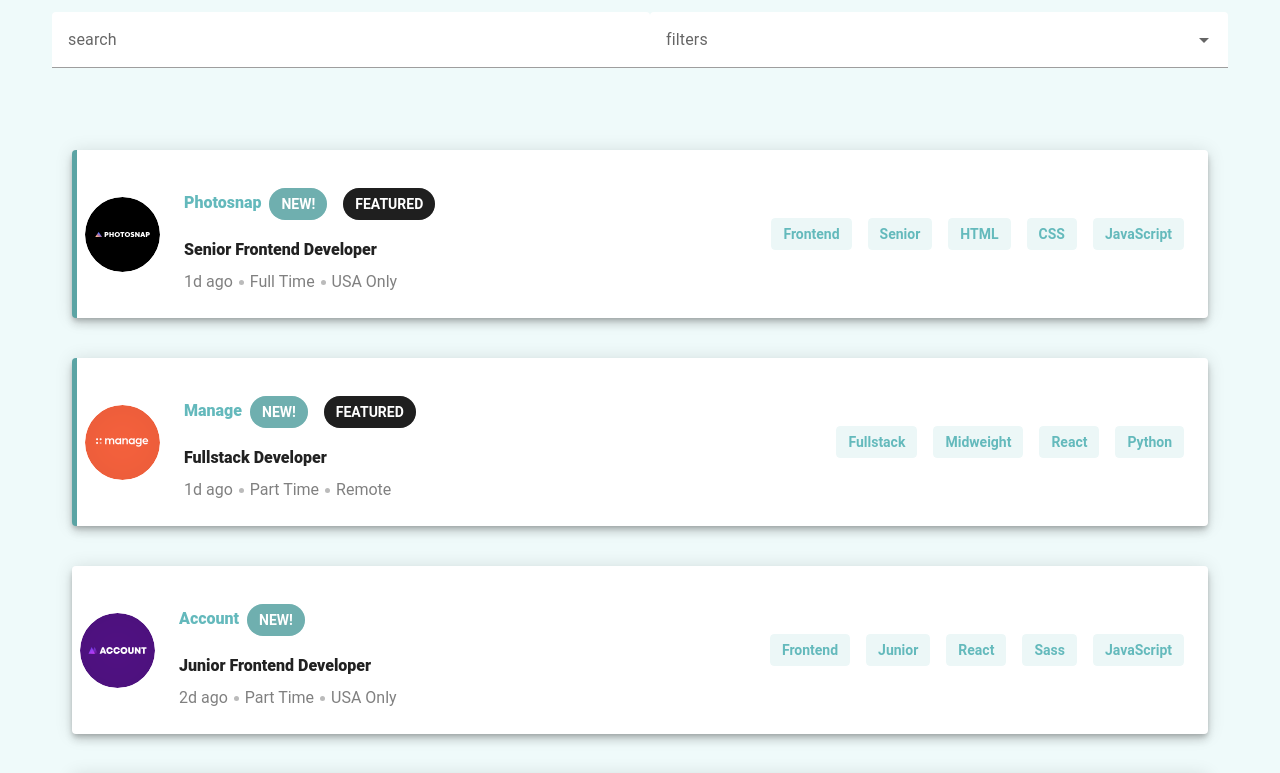
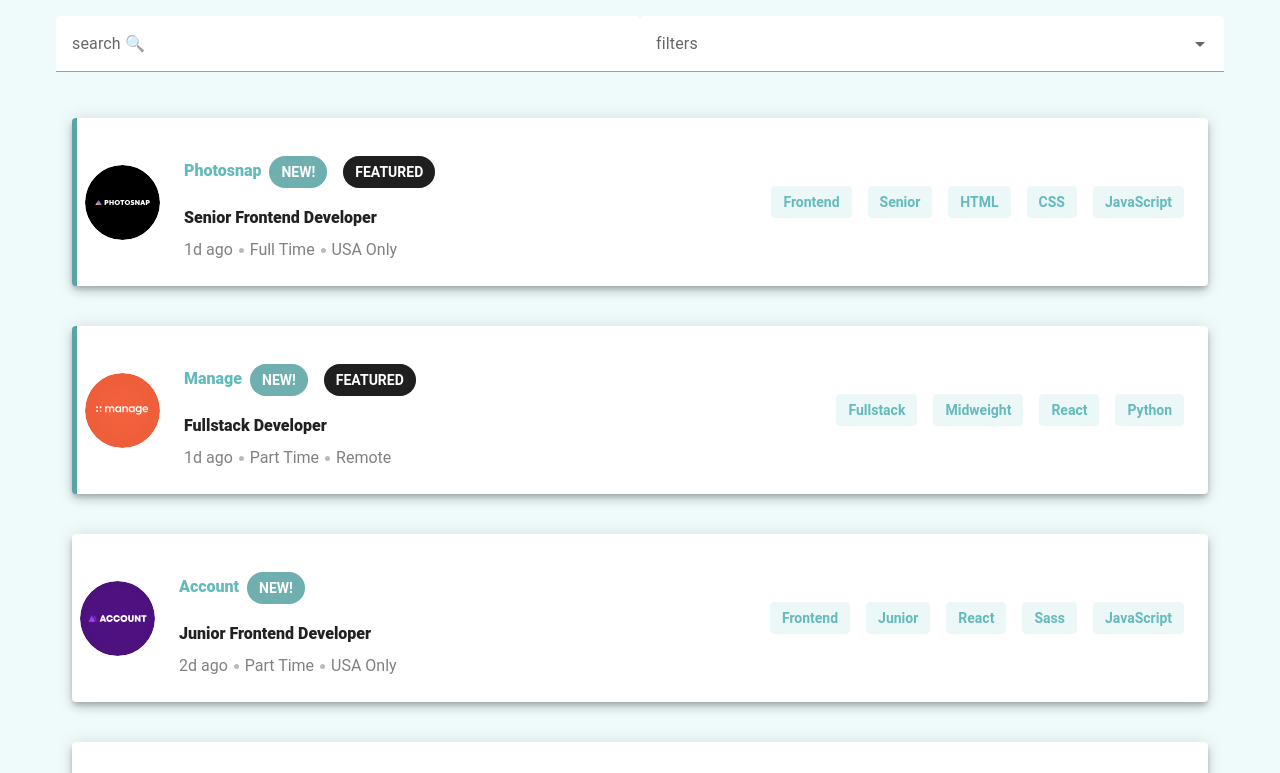
Before and after one commit to KuligKamil/job, a Vue app: page / in a window 1280 px wide. Shown: the top 773 px of the page. Built offline with nearby package versions, Linux system fonts and the light colour scheme.

Commit message:
refactor&dirty: delete useless code

```diff
--- a/src/App.vue
+++ b/src/App.vue
@@ -22,29 +22,23 @@ const filterData = computed(() => {
       && selectedFilters.value.every(info => job.informations.includes(info)))
     : jobs.value
 })
-
-
 </script>
 
 <template>
   <v-app>
     <v-container>
-
+      <v-row no-gutters>
+        <v-col cols="12" sm="12" md="6">
+          <v-text-field bg-color="white" clearable v-model="searchText" label="search 🔍">
+          </v-text-field>
+        </v-col>
+        <v-col cols="12" sm="12" md="6">
+          <v-select bg-color="white" clearable v-model="selectedFilters" :items="filters" label="filters" chips closable
+            multiple></v-select>
+        </v-col>
+      </v-row>
       <v-row dense>
-        <!-- <v-card> -->
-        <v-text-field bg-color="white" clearable v-model="searchText" label="search" style="border-radius: 50%;">
-        </v-text-field>
-        <v-select bg-color="white" clearable v-model="selectedFilters" :items="filters" label="filters" chips closable
-          multiple style="border-radius: 50%;"></v-select>
-        <!-- </v-card> -->
-      </v-row>
-      <br>
-      <br>
-      <v-row dense>
-        <!-- <v-list lines="three"> -->
         <Job v-for="job in filterData" key="job.id" v-model:filters="selectedFilters" :job="job"></Job>
-        <!-- </v-list> -->
-
       </v-row>
     </v-container>
   </v-app>
@@ -54,36 +48,4 @@ const filterData = computed(() => {
 body {
   font-size: 15px;
 }
-
-header {
-  line-height: 1.5;
-}
-
-.logo {
-  display: block;
-  margin: 0 auto 2rem;
-}
-
-@media (min-width: 1024px) {
-  header {
-    display: flex;
-    place-items: center;
-    padding-right: calc(var(--section-gap) / 2);
-  }
-
-  .logo {
-    margin: 0 2rem 0 0;
-  }
-
-  header .wrapper {
-    display: flex;
-    place-items: flex-start;
-    flex-wrap: wrap;
-  }
-}
-
-/* Light Grayish Cyan (Background): hsl(180, 52%, 96%) */
-/* - Light Grayish Cyan (Filter Tablets): hsl(180, 31%, 95%) */
-/* - Dark Grayish Cyan: hsl(180, 8%, 52%) */
-/* - Very Dark Grayish Cyan: hsl(180, 14%, 20%) */
 </style>
--- a/src/components/JobElement.vue
+++ b/src/components/JobElement.vue
@@ -1,33 +1,15 @@
 <script setup lang="ts">
-import { jobsStore, type JobModel } from '@/stores/jobs';
-import { computed, ref } from 'vue';
+import { type JobModel } from '@/stores/jobs';
+
 const props = defineProps<{
   job: JobModel
   filters: string[]
 }>()
-const selectedTags = ref([])
-let selectedBefore = []
-const selectedTags2 = computed(() => props.job.informations.filter(info => selectedTags.value.includes(props.job.informations.indexOf(info))))
-const selectTag = () => {
-  // console.log(value)
-  // let selectedNow = props.job.informations.filter(info => selectedTags.value.includes(props.job.informations.indexOf(info)))
-  // // selectedBefore =
-  // console.log(selectedNow)
-  // console.log(props.filters)
-  // props.filters.push(selectedNow[0])
-  // props.filters.filter(t => !selectedNow.includes(t)).concat(aaaa)
-}
 const isSelected = (info) => {
-  // color=""
-  console.log(info)
-  // let a = props.filters.find(filter => filter === info) ? '#5ba4a4' : '#64B9BC';
-  let a = props.filters.find(filter => filter === info) ? 'black' : '#64B9BC';
-  console.log(a)
-  return a
+  return props.filters.find(filter => filter === info) ? 'black' : '#64B9BC';
 }
 
 const chooseInfo = (info: string) => {
-  // console.log(info)
   if (props.filters.find(filter => filter === info)) {
     const index = props.filters.indexOf(info);
     const x = props.filters.splice(index, 1);
@@ -40,24 +22,17 @@ const chooseInfo = (info: string) => {
 
 <template>
   <v-col cols="12 font-weight-black">
-    <div class="job elevation-6" :class="{ featured: job.featured }">
-      <!-- <div class="img">
-        <v-img class="image ma-4 d-sm-none d-md-block" :src="job.logo"></v-img>
-      </div> -->
-      <header>
+    <div class="job d-flex elevation-6" :class="{ featured: job.featured }">
+      <header class="d-flex align-center">
         <div class="img ma-sm-2">
           <v-img class="image" :src="job.logo"></v-img>
-          <!-- <v-img class="image ma-4 d-none d-sm-flex d-md-none" :src="job.logo"></v-img> -->
         </div>
         <div>
           <div class="title">
             <div>
               <span class="font-weight-black">{{ job.company }}</span>
-              <!-- <v-chip-group> -->
               <v-chip class="ma-2 new font-weight-bold" v-if="job.new"> NEW! </v-chip>
               <v-chip class="ma-2 tag-featured font-weight-bold" v-if="job.featured"> FEATURED </v-chip>
-              <!-- </v-chip-group> -->
-
             </div>
           </div>
           <div class="sub-title font-weight-black"> {{ job.position }}</div>
@@ -72,75 +47,19 @@ const chooseInfo = (info: string) => {
         </div>
       </header>
       <v-divider class="mt-3 mb-3 d-sm-none divider"></v-divider>
-      <!-- <v-chip-group class="font-weight-bold" multiple v-model="selectedTags" @update:model-value="selectTag()"> -->
-      <!-- active-class="#5ba4a4" selected-class="active" color="#5ba4a4"-->
       <div class="tags">
-        <!-- <v-btn v-if="!chip" v-for="info in job.informations" class="font-weight-bold ma-2" color="#5ba4a4"
-          @click="chip = true">
+        <v-chip class="font-weight-bold ma-2" :color="isSelected(info)" v-for="info in job.informations"
+          @click="chooseInfo(info)" @update:modelValue="selectTag()" label>
           {{ info }}
-        </v-btn> -->
-        <v-chip class="font-weight-bold ma-2" :color="isSelected(info)" v-for="info in job.informations"
-          @click="chooseInfo(info)" @update:modelValue="selectTag()" label>{{
-  info
-          }}</v-chip>
+        </v-chip>
       </div>
-      <!-- </v-chip-group> -->
     </div>
-    <!-- <v-card elevation="24" outlined :class="{ featured: job.featured }">
-      <v-img width="50" class="image ma-4" :src="job.logo"></v-img>
-      <v-card-title>{{ job.company }}
-        <v-chip class="ma-2" color="font-weight-bold" v-if="job.new"> NEW! </v-chip>
-        <v-chip class="ma-2" color="font-weight-bold" v-if="job.featured"> FEATURED </v-chip>
-      </v-card-title>
-      <v-card-subtitle>
-        {{ job.position }}
-      </v-card-subtitle>
-
-      <v-card-text>
-        {{ job.postedAt }}
-        <p class="dot"></p>
-        {{ job.contract }}
-        <p class="dot"></p>
-        {{ job.location }}
-
-        <v-divider class="mt-3 mb-3 d-sm-none" insert></v-divider>
-        <v-chip-group multiple v-model="selectedTags" @update:model-value="selectTag()">
-          <v-chip v-for="info in job.informations">{{ info }}</v-chip>
-        </v-chip-group>
-        {{ selectedTags }}
-        {{ selectedTags2 }}
-      </v-card-text>
-    </v-card> -->
-    <!-- <v-list-item :title="job.company" :subtitle="job.position">
-      <template v-slot:title="{ title }">
-        <v-img width="50" class="image ma-4" :src="job.logo"></v-img>
-        <p v-html="title"></p>
-        <v-chip class="ma-2" color="font-weight-bold" v-if="job.new"> NEW! </v-chip>
-        <v-chip class="ma-2" color="font-weight-bold" v-if="job.featured"> FEATURED </v-chip>
-
-      </template>
-      <template v-slot:subtitle="{ subtitle }">
-        <div v-html="subtitle"></div>
-        {{ job.postedAt }}
-        <p class="dot"></p>
-        {{ job.contract }}
-        <p class="dot"></p>
-        {{ job.location }}
-
-        <v-divider class="mt-3 mb-3 d-sm-none" insert></v-divider>
-        <v-chip-group multiple v-model="selectedTags" @update:model-value="selectTag()">
-          <v-chip v-for="info in job.informations">{{ info }}</v-chip>
-        </v-chip-group>
-      </template>
-    </v-list-item>
-
-   -->
-    <!-- selected-class="blue" -->
   </v-col>
 </template>
+
 <style scoped>
 .divider {
-  max-width: calc(100% - 20px);
+  max-width: calc(100% - 40px);
   margin-inline-start: 20px;
 }
 
@@ -153,29 +72,23 @@ const chooseInfo = (info: string) => {
 }
 
 .job {
-  display: flex;
   flex-direction: column;
   position: relative;
   padding: 0;
   z-index: 0;
-  /* border-color: rgba(var(--v-border-color), var(--v-border-opacity)); */
   border-style: solid;
   border-width: 0;
   border-radius: 4px;
-  /* background: rgb(var(--v-theme-surface)); */
   background: white;
   margin: 16px 16px;
 }
 
-/* .job :hover {} */
 
 .title {
   padding: 30px 16px 10px;
-  /* color: var(--v-primary-base); */
   color: #64B9BC;
 }
 
-/* 5ba4a4 */
 .sub-title {
   padding: 0 16px;
 }
@@ -209,19 +122,6 @@ const chooseInfo = (info: string) => {
   color: white
 }
 
-
-header {
-  display: flex;
-  align-items: center;
-}
-
-.title {
-  /* display: flex; */
-
-}
-
-
-
 .dot {
   height: 5px;
   width: 5px;
@@ -239,7 +139,6 @@ header {
   flex-wrap: wrap;
 }
 
-/* @media (min-width: 376px) { */
 @media (min-width: 600px) {
 
   /* header  */
@@ -254,19 +153,4 @@ header {
     justify-content: space-between;
   }
 }
-
-
-/*
-.one {
-        flex: 1 1 0;
-    }
-
-    .two {
-        flex: 1 1 0;
-    }
-
-    .three {
-        flex: 2 1 0;
-    }
-   */
 </style>
```
Also changed, not shown: 1 other file (tests, documents, lock files or other folders).
